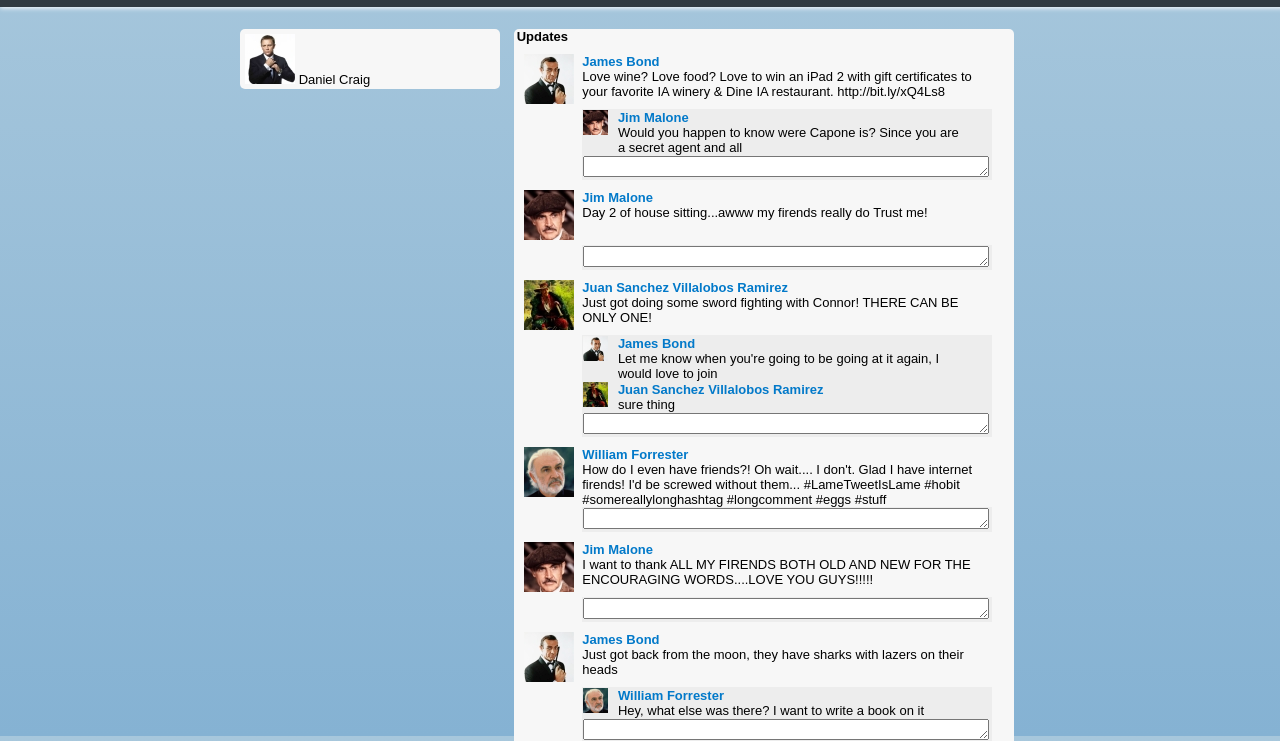
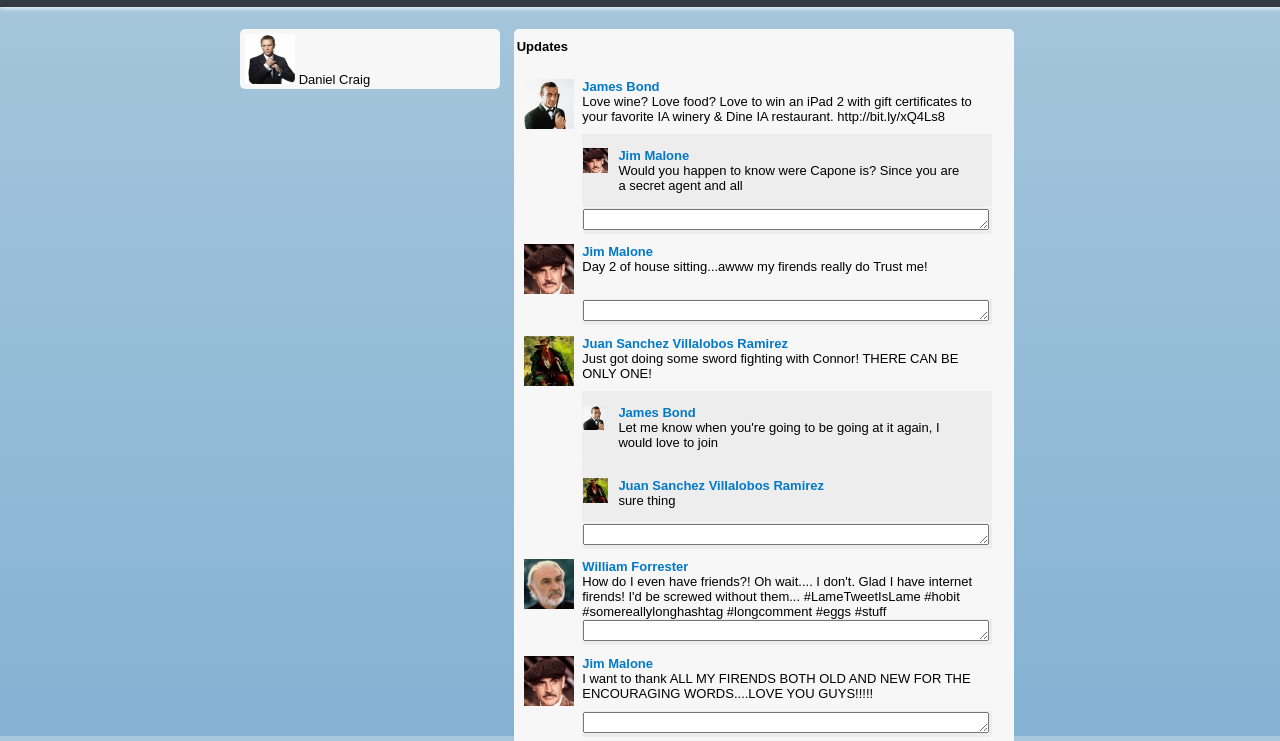
Before and after one commit to jhenriquez/ontraport-long, a website: page app/index.html in a window 1280 px wide. Shown: the part 64-805 px from the top of the page. Drawn offline with Linux system fonts and the light colour scheme.

Commit message:
Styled comments more like the real thing.

```diff
--- a/app/index.html
+++ b/app/index.html
@@ -35,7 +35,7 @@
 			<span>{{ user.username }}</span>
 		</div>
 		<div id="posts">
-			<span class="updates-heading">Updates</span>
+			<div class="updates-heading">Updates</div>
 			<div class="post" data-ng-repeat="post in posts">
 				<div class="post-image">
 					<img class="img-big" data-ng-src="{{ getPosterImage(post.userId) }}" />
@@ -46,7 +46,7 @@
 						<span>{{ post.content }}</span>
 					</div>
 					<div class="post-comment" data-ng-repeat="comment in post.comments">
-						<div class="post-image">
+						<div class="post-image comment-image">
 							<img class="img-small" data-ng-src="{{ getPosterImage(comment.userId) }}" />
 						</div>
 						<div class="comment-content">
--- a/app/styles/styles.css
+++ b/app/styles/styles.css
@@ -125,7 +125,9 @@ nav img {
 
 .updates-heading {
 	font-weight: bold;
-	margin: 3px;
+	margin-top: 10px;
+	margin-left: 3px;
+	margin-bottom: 25px;
 }
 
 .img-big {
@@ -167,13 +169,23 @@ nav img {
 
 .post-comment {
 	background: #EDEDED;
-	padding: 0.5px;
+	padding: 1px;
+	margin-bottom: 0.5px;
+	border-bottom-right-radius: 3px;
+	border-bottom-left-radius: 3px;
 }
 
 .comment-content {
 	display: inline-block;
 	max-width: 350px;
 	margin-left: 0.5em;
+	margin-top: 1em;
+	margin-bottom: 1em;
+}
+
+.comment-image {
+	margin-top: 1em;
+	margin-bottom: 1em;
 }
 
 .comment-box {
```
